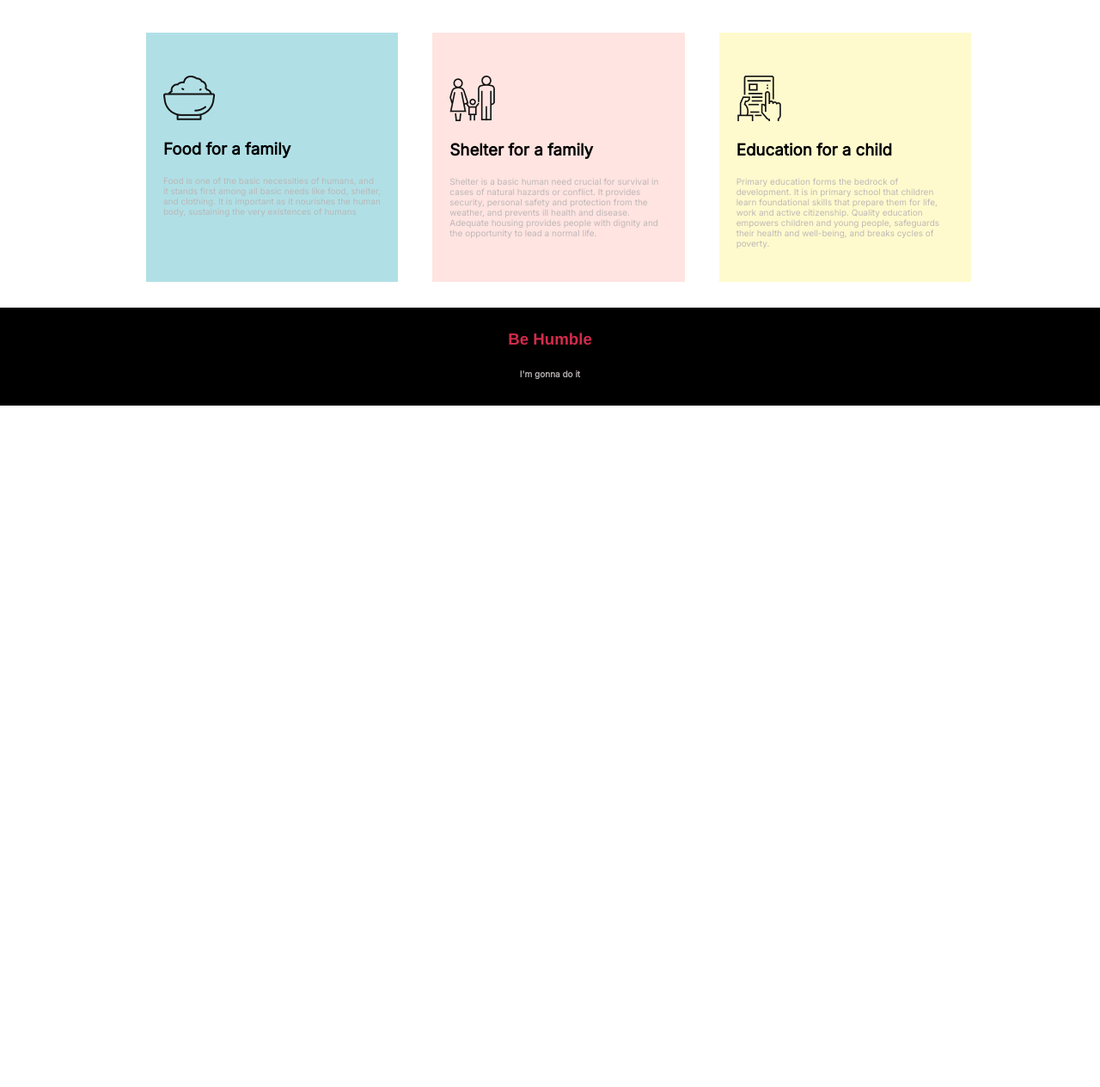
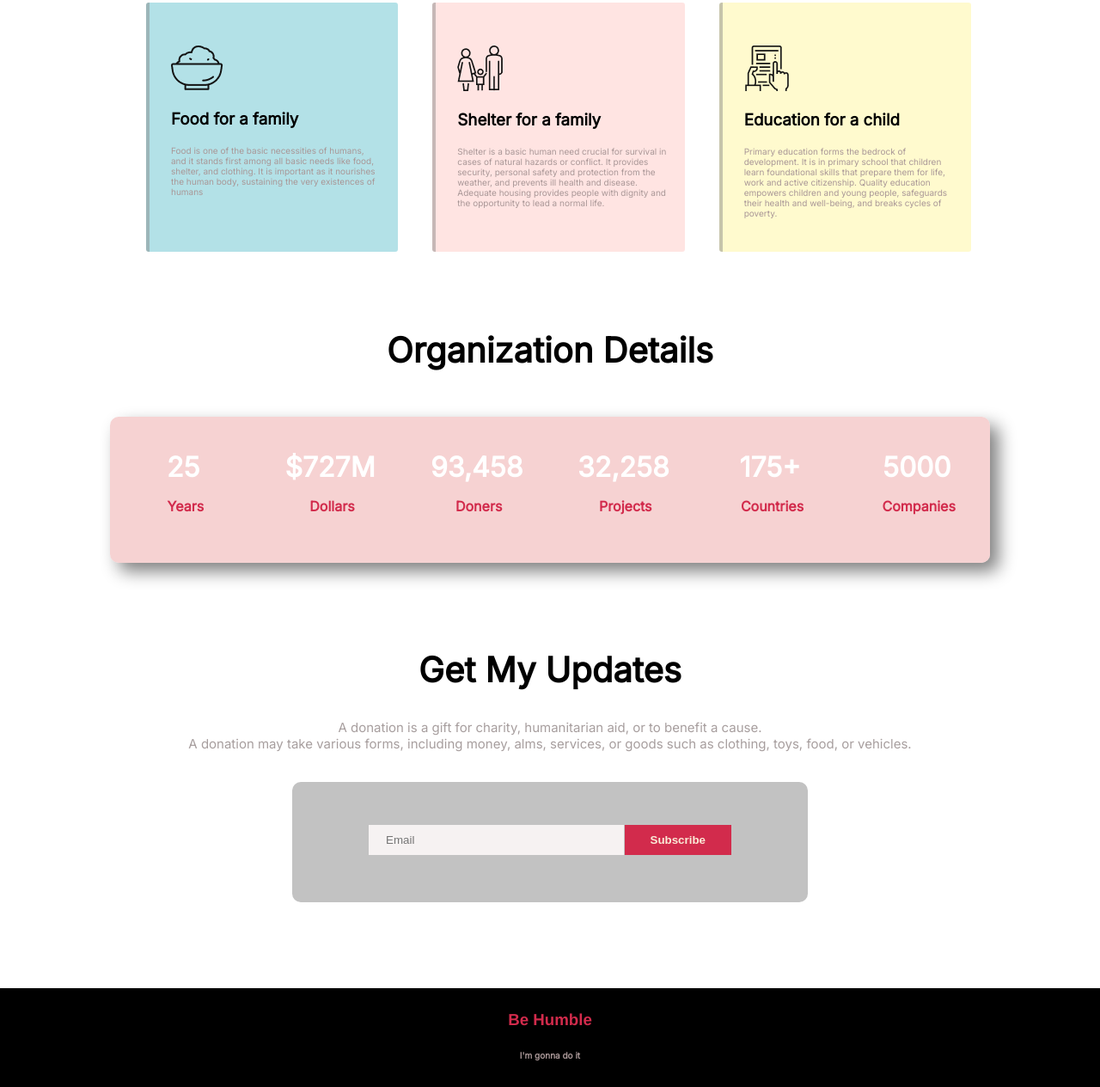
Before and after one commit to SamantaTabassumPromita/donate-today, a plain HTML site: page index.html in a window 1280 px wide. Shown: the part 1248-2513 px from the top of the page at 86% size. Before the commit the page ends 1720 px from the top, so only its background shows below. Drawn offline with Linux system fonts and the light colour scheme.

Commit message:
second last commit

```diff
--- a/index.html
+++ b/index.html
@@ -9,6 +9,12 @@
       rel="shortcut icon"
       href="images/173688163-illustration-vector-graphic-icon-of-bangladesh-taka-currency-filled-line-style-icon-vector-illustrat.webp"
       type="image/x-icon"
+    />
+    <link rel="preconnect" href="https://fonts.googleapis.com" />
+    <link rel="preconnect" href="https://fonts.gstatic.com" crossorigin />
+    <link
+      href="https://fonts.googleapis.com/css2?family=Inter&family=Lato:wght@400;700&family=PT+Sans:ital@1&family=Poppins&display=swap"
+      rel="stylesheet"
     />
 
     <link rel="preconnect" href="https://fonts.googleapis.com" />
@@ -29,7 +35,6 @@
           The thrill of taking lasts a day. <br />
           The thrill of giving lasts a lifetime.
           <br />
-          <!-- <span class="author"> - Joan Marques</span> -->
         </h3>
         <br />
         <a
@@ -119,6 +124,71 @@
         </div>
       </div>
     </section>
+
+    <section class="Organization-detail">
+      <h1 class="header">Organization Details</h1>
+      <br />
+      <div class="forth-section">
+        <div class="donation-details">
+          <div class="detail">
+            <b>25</b>
+            <p class="detail-text">Years</p>
+          </div>
+          <div class="detail">
+            <b>$727M</b>
+            <p class="detail-text">Dollars</p>
+          </div>
+          <div class="detail">
+            <b>93,458</b>
+            <p class="detail-text">Doners</p>
+          </div>
+          <div class="detail">
+            <b>32,258</b>
+            <p class="detail-text">Projects</p>
+          </div>
+          <div class="detail">
+            <b>175+</b>
+            <p class="detail-text">Countries</p>
+          </div>
+          <div class="detail">
+            <b>5000</b>
+            <p class="detail-text">Companies</p>
+          </div>
+        </div>
+      </div>
+    </section>
+
+    <section class="last-section">
+      <div class="center2">
+        <h1 class="header">Get My Updates</h1>
+        <p class="small-text">
+          A donation is a gift for charity, humanitarian aid, or to benefit a
+          cause.
+          <br />
+          A donation may take various forms, including money, alms, services, or
+          goods such as clothing, toys, food, or vehicles.
+        </p>
+        <br />
+        <div id="centralizing">
+          <form class="form-part" action="">
+            <input
+              id="email"
+              placeholder="Email"
+              type="email"
+              name="email"
+              id=""
+            />
+
+            <input
+              id="subscribe"
+              class="button"
+              type="button"
+              value="Subscribe"
+            />
+          </form>
+        </div>
+      </div>
+    </section>
   </body>
 
   <footer class="footer">
--- a/style.css
+++ b/style.css
@@ -1,9 +1,10 @@
 body{
     margin:0;
+
     font-family: 'Inter', sans-serif;
-    /* font-family: 'Lato', sans-serif; */
-    /* font-family: 'Poppins', sans-serif; */
-    /* font-family: 'PT Sans', sans-serif; */
+    /* font-family: 'Lato', sans-serif;
+    font-family: 'Poppins', sans-serif;
+    font-family: 'PT Sans', sans-serif; */
 }
 .first-section h1{
     font-size: 50px;
@@ -29,36 +30,43 @@ body{
 } */
 .button{
     text-decoration: none;
-    background-image: linear-gradient(rgb(219, 55, 37),rgb(231, 144, 32));
-    color: whitesmoke;
+    background-color: rgb(210, 43, 76);
+    /* background-image: linear-gradient(rgba(240, 181, 174, 0.858),rgb(221, 40, 27)); */
+    color:antiquewhite;
+    ;
     font-weight: 700;
     padding: 10px 30px;
-    border-radius: 15px;
+    border-radius: 3px;
+    margin:0;
 }
 .second-section{
     text-align: center;
     width:fit-content;
     align-content: center;
     width:60%;
-    margin-bottom: 100px;
+    margin-bottom: 80px;
 }
 .header{
     font-size: 40px;
+    text-align: center;
 
 }
 .card{
 
-    margin: 10px 10px 30px 30px;
+    margin: 10px 10px 20px 10px;
     /* padding:20px 20px; */
-    height: 40px;
-    width: 70px;
-    padding: 15px 0 0px 0;
+    height: 50px;
+    width: 90px;
+    /* padding: 2%; */
     background-color: rgba(207, 199, 199, 0.234);
     border: 2px solid rgb(194, 194, 194);
     border-radius: 5px;
     text-align: center;
-    color:dimgrey;
-    font-weight: 700;
+    color:rgb(105, 100, 100);
+    /* font-weight: 700; */
+    display: flex;
+    justify-content: center;
+    align-items: center;
 }
 .donation-section{
     display:flex;
@@ -72,11 +80,11 @@ body{
 }
 .small-text{
     font-size: 15px;
-    color: rgb(206, 197, 197);
+    color: rgba(163, 153, 153, 0.952);
 }
 .text{
     font-size: 10px;
-    color:rgba(187, 182, 182, 0.952);
+    color:rgb(169, 151, 151);
 }
 .center1{
     margin-left: 37%;
@@ -86,6 +94,7 @@ body{
 
 .third-section{
     text-align: center;
+    margin-bottom: 60px;
 }
 .center2{
     margin-left: auto;
@@ -96,21 +105,64 @@ body{
     height: 220px;
     width: 300px;
     margin: 10px 10px 30px 30px;
-    padding: 50px 20px 20px 20px;
+    padding: 50px 20px 20px 25px;
+    border-radius: 3px;
+    border-left: 4px solid rgba(128, 128, 128, 0.446);
 }
 #plan1{
-    background-color: powderblue;
+    background-color: rgba(176, 224, 230, 0.956);
 }
 #plan2{
-    background-color: mistyrose;
+    background-color: rgba(255, 228, 225, 0.965);
 }
 #plan3{
-    background-color: lemonchiffon;
+    background-color: rgba(255, 250, 205, 0.963);
 }
 .plan-section{
     display:flex;
     justify-content: center;
     text-align: left;
+
+}
+.forth-section{
+    background-color: rgba(243, 195, 195, 0.752);
+    text-align: center;
+    height:170px;
+    width: 80%;
+    margin-bottom: 100px;
+    margin-left: auto;
+    margin-right: auto;
+    border-radius: 10px;
+    box-shadow: 10px 10px 20px grey;
+
+}
+.donation-details{
+    display:flex;
+    justify-content: center;
+
+}
+.detail{
+    margin: 10px 20px 10px 20px;
+    /* padding:20px 20px; */
+    height: 150px;
+    width: 200px;
+    /* padding: 42px 50px; */
+    font-size: xx-large;
+    font-weight: 800;
+    color:rgb(255, 255, 255);
+    /* background-color: aqua; */
+    display:flex;
+    justify-content: center;
+    /* align-items: center; */
+    flex-direction: column;
+
+
+}
+.detail-text{
+    font-size: 16px;
+    color: rgb(210, 43, 76);
+    text-align: center;
+    padding:0px 0px 0px 5px;
 
 }
 
@@ -126,6 +178,37 @@ body{
 
 
 
+.last-section{
+    text-align: center;
+}
+.form-part{
+    /* box-shadow: 16px 16px 40px rgba(99, 96, 96, 0.426); */
+    background-color: rgb(194, 194, 194) ;
+    height: 50px;
+    width:500px;
+    border-radius: 10px;
+    text-align: center;
+    padding: 50px 50px 40px 50px;
+    margin-bottom: 100px;
+}
+#email{
+    padding: 10px 100px 10px 20px;
+    /* border-radius: 3px; */
+    margin-right:-4px;
+    background-color: rgba(255, 251, 251, 0.846);
+}
+#subscribe{
+    border-radius: 0%;
+}
+#centralizing{
+    display:flex;
+    justify-content: center;
+}
+
+input{
+    border: 0;
+}
+
 .footer{
     background-color: black;
     text-align: center;
@@ -136,5 +219,4 @@ body{
 #msg{
     font-family: 'Franklin Gothic Medium', 'Arial Narrow', Arial, sans-serif;
     color: rgb(210, 43, 76);
-
 }
```
